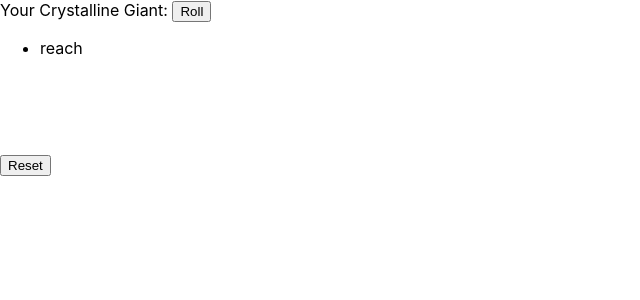
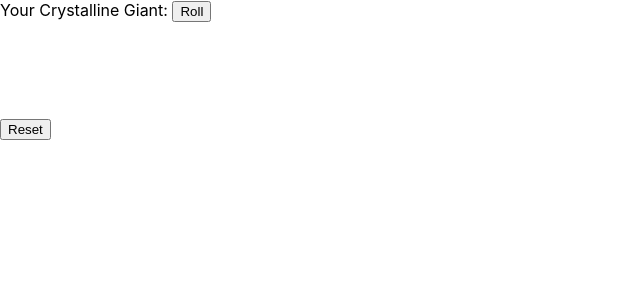
Before and after one commit to tvandort/crystalline-giant, a Next.js app: page / in a window 1280 px wide. Shown: the top 300 px of the page, without its empty margins (0-640 px from the left). Built offline with nearby package versions, Linux system fonts and the light colour scheme.

Commit message:
remove initial ability.

```diff
--- a/src/components/crystallineGiant.tsx
+++ b/src/components/crystallineGiant.tsx
@@ -7,8 +7,8 @@ import {
 } from '@app/logic/crystallineGiant';
 import { useReducer } from 'react';
 
-const View = ({ initialAbility }: { initialAbility: Ability }) => {
-  const card = useCrystallineGiant(initialAbility);
+const View = () => {
+  const card = useCrystallineGiant();
 
   return (
     <div>
@@ -47,10 +47,11 @@ const View = ({ initialAbility }: { initialAbility: Ability }) => {
 };
 
 export default View;
-function useCrystallineGiant(initialAbility: Ability) {
+
+function useCrystallineGiant() {
   const [state, dispatch] = useReducer(
     CrystallineGiantReducer,
-    CrystallineGiantInitializer(initialAbility)
+    CrystallineGiantInitializer()
   );
   const card = new CrystallineGiantState(state, dispatch);
   return card;
--- a/src/logic/crystallineGiant.ts
+++ b/src/logic/crystallineGiant.ts
@@ -1,5 +1,4 @@
 import { Dispatch } from 'react';
-import { hasOnlyExpressionInitializer } from 'typescript';
 
 const Flying = 'flying';
 const FirstStrike = 'first strike';
@@ -52,10 +51,6 @@ export const AllAbilities: Abilities = [
   AbilityValues[PlusOnePlusOne]
 ];
 
-export interface CrystallineGiantOptions {
-  initialAbility?: Ability;
-}
-
 export function Pick(abilities: Abilities): Ability {
   if (abilities.length < 1) {
     throw new Error('Cannot pick from empty array.');
@@ -105,11 +100,10 @@ export function CrystallineGiantReducer(
   }
 }
 
-export function CrystallineGiantInitializer(initialAbility?: Ability) {
-  initialAbility = initialAbility ?? Pick(AllAbilities);
+export function CrystallineGiantInitializer(): CrystallineGiantState {
   return {
-    gained: [initialAbility],
-    ungained: AllAbilities.filter((ability) => ability !== initialAbility),
+    gained: [],
+    ungained: AllAbilities,
     canGainAbility: true
   };
 }
--- a/src/pages/index.tsx
+++ b/src/pages/index.tsx
@@ -1,22 +1,6 @@
 import React from 'react';
-import { Ability, AllAbilities, Pick } from '@app/logic/crystallineGiant';
-import { GetServerSideProps } from 'next';
-import Head from 'next/head';
-import { useEffect, useState } from 'react';
 import CrystallineGiant from '../components/crystallineGiant';
 
-interface HomeProps {
-  initialAbility: Ability;
+export default function Home() {
+  return <CrystallineGiant />;
 }
-
-export default function Home({ initialAbility }: HomeProps) {
-  return <CrystallineGiant initialAbility={initialAbility} />;
-}
-
-export const getServerSideProps: GetServerSideProps<HomeProps> = async () => {
-  return {
-    props: {
-      initialAbility: Pick(AllAbilities)
-    }
-  };
-};
```
Also changed, not shown: 2 other files (tests, documents, lock files or other folders).
